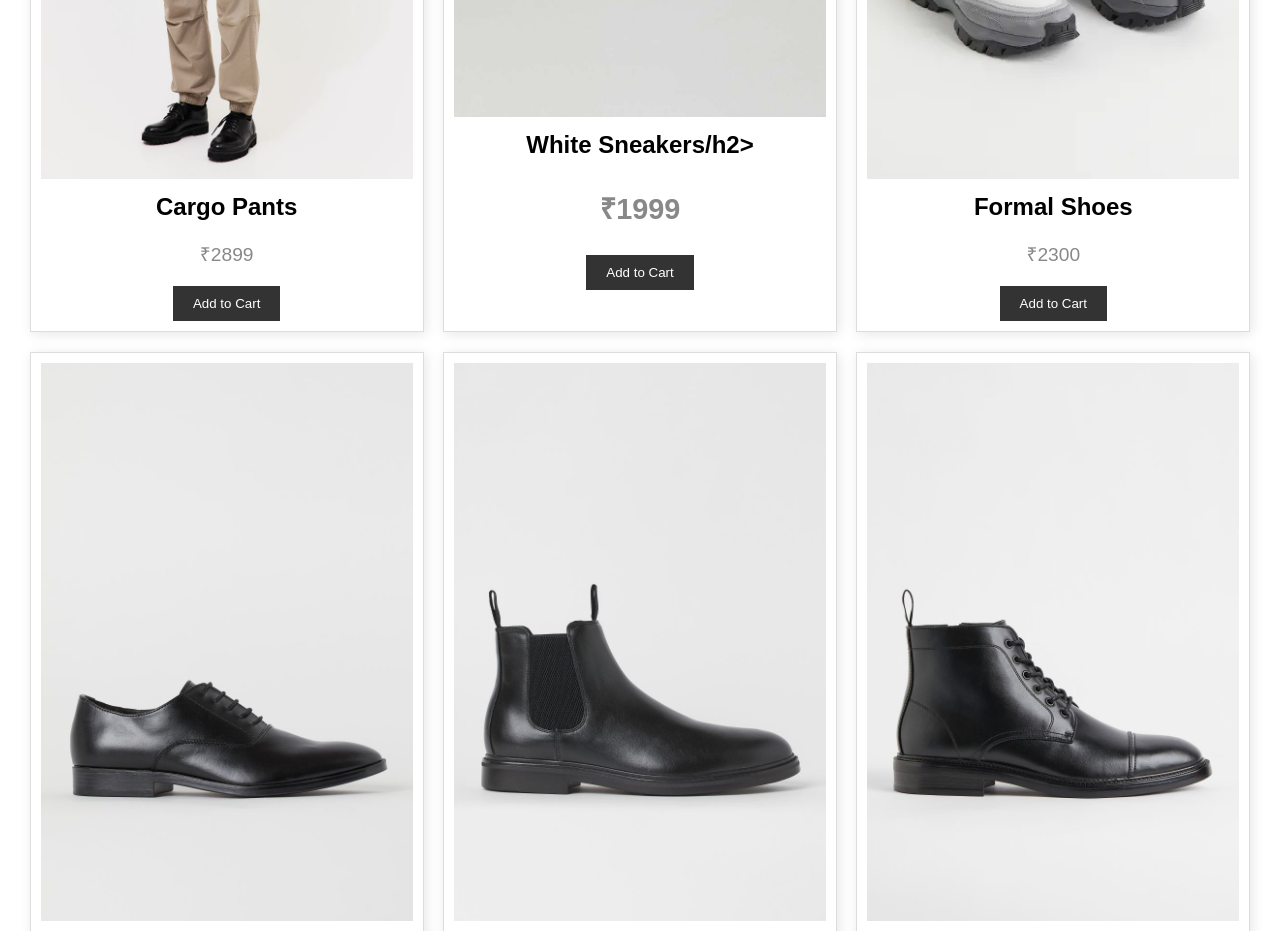
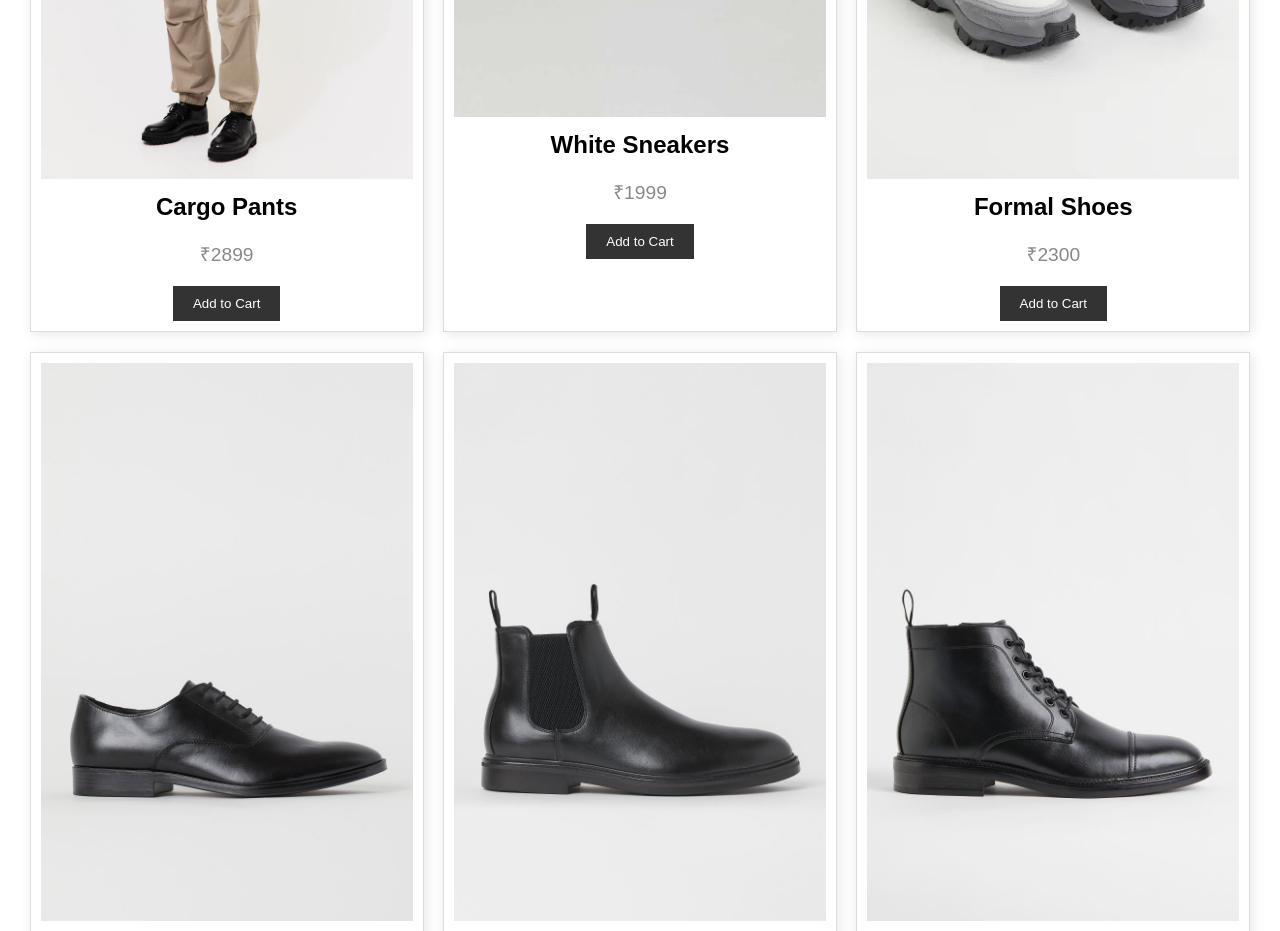
Before and after one commit to JayaVignesh03/E-Commerce, a plain HTML site: page home.html in a window 1280 px wide. Shown: the part 1980-2911 px from the top of the page. Drawn offline with Linux system fonts and the light colour scheme.

Commit message:
Update home.html

```diff
--- a/home.html
+++ b/home.html
@@ -66,7 +66,7 @@
                 </div>
                 <div class="product">
                     <img src="./img/shoes1.jpg" alt="Product 8">
-                    <h2>White Sneakers/h2>
+                    <h2>White Sneakers</h2>
                     <p>₹1999</p>
                     <button>Add to Cart</button>
                 </div>
```
